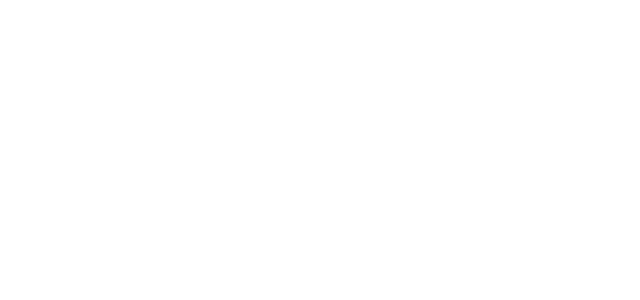
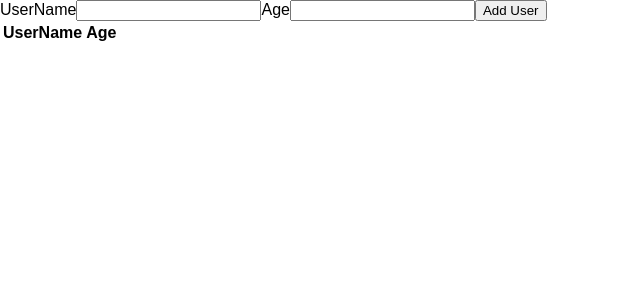
Before and after one commit to akshatanand186/UserName-List-FrontEnd, a React (Create React App) app: page / in a window 1280 px wide. Shown: the top 300 px of the page, without its empty margins (0-640 px from the left). Built offline with nearby package versions, Linux system fonts and the light colour scheme.

Commit message:
added basic logic of adding components-Userlist.js and Adduser.js

```diff
--- a/src/App.js
+++ b/src/App.js
@@ -1,10 +1,16 @@
-import React from 'react';
-
-
+import React, { useState } from "react";
+import AddUser from "./Components/AddUser";
+import UserList from "./Components/UserList";
 function App() {
+  const [userDetails, setUserDetails] = useState([]);
+  const onSubmitHandler = (userInput) => {
+    console.log("hi from parent");
+    setUserDetails((prev) => [...prev, userInput]);
+  };
   return (
     <div>
-
+      <AddUser onSubmitHandler={onSubmitHandler}></AddUser>
+      <UserList data={userDetails}></UserList>
     </div>
   );
 }
--- /dev/null
+++ b/src/Components/AddUser.js
@@ -0,0 +1,35 @@
+import { useState } from "react";
+
+const defaultState = {
+  username: null,
+  age: null,
+};
+const AddUser = (props) => {
+  const [userInput, setUserInput] = useState(defaultState);
+  const submitHandler = (event) => {
+    event.preventDefault();
+    props.onSubmitHandler(userInput);
+  };
+  const changeHandler = (type, value) => {
+    setUserInput((prevVal) => ({ ...prevVal, [type]: value }));
+  };
+  return (
+    <form onSubmit={submitHandler}>
+      <label htmlFor="username">UserName</label>
+      <input
+        id="username"
+        type="text"
+        onChange={(event) => changeHandler("username", event.target.value)}
+      ></input>
+      <label htmlFor="age">Age</label>
+      <input
+        id="age"
+        type="number"
+        onChange={(event) => changeHandler("age", event.target.value)}
+      ></input>
+      <button type="submit"> Add User </button>
+    </form>
+  );
+};
+
+export default AddUser;
--- /dev/null
+++ b/src/Components/UserList.js
@@ -0,0 +1,24 @@
+const UserList = (props) => {
+  return (
+    <div>
+      <table className="result">
+        <thead>
+          <tr>
+            <th>UserName</th>
+            <th>Age</th>
+          </tr>
+        </thead>
+        <tbody>
+          {props.data.map((user) => (
+            <tr>
+              <td>{user.username}</td>
+              <td>{user.age}</td>
+            </tr>
+          ))}
+        </tbody>
+      </table>
+    </div>
+  );
+};
+
+export default UserList;
```
